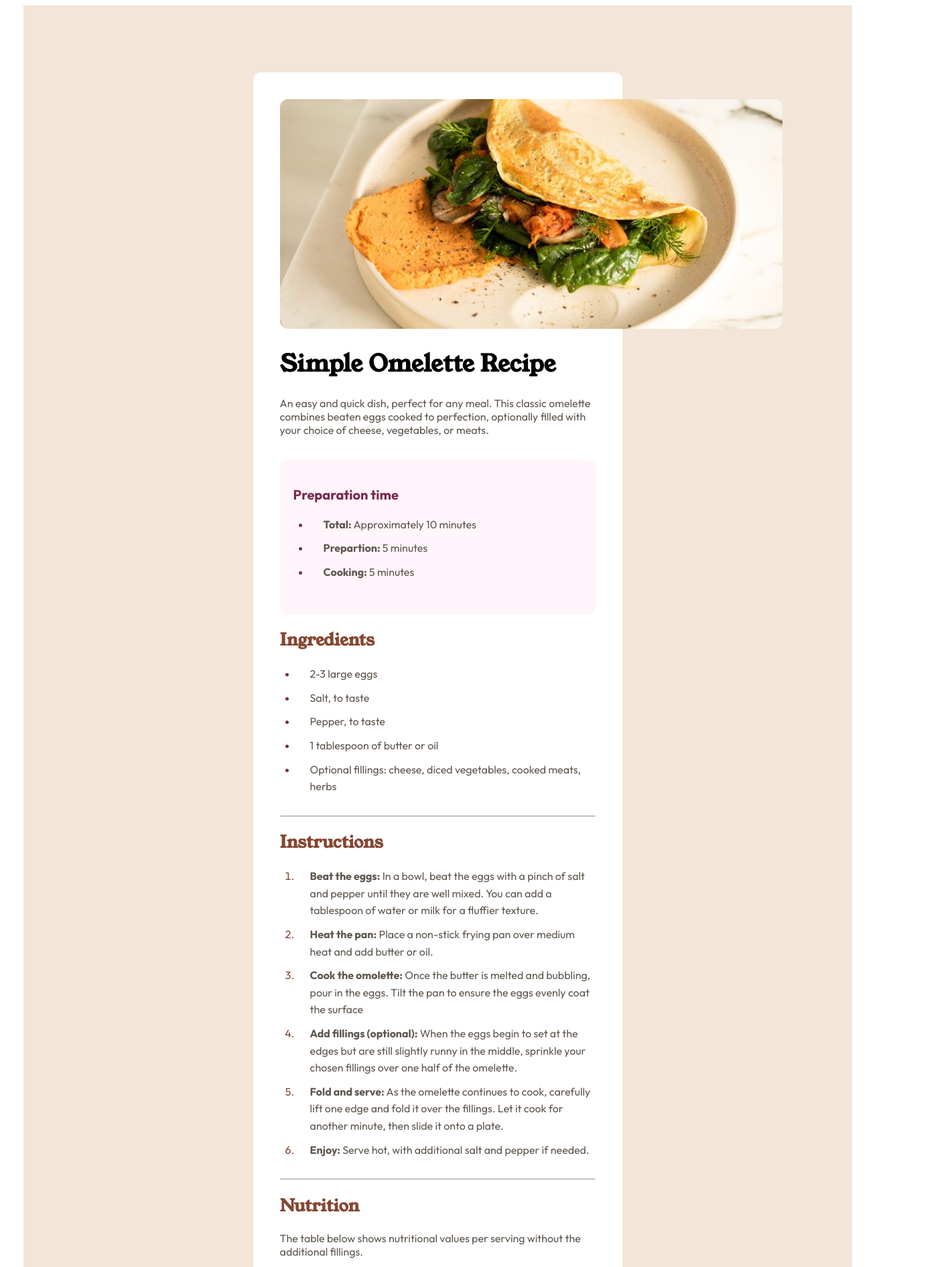
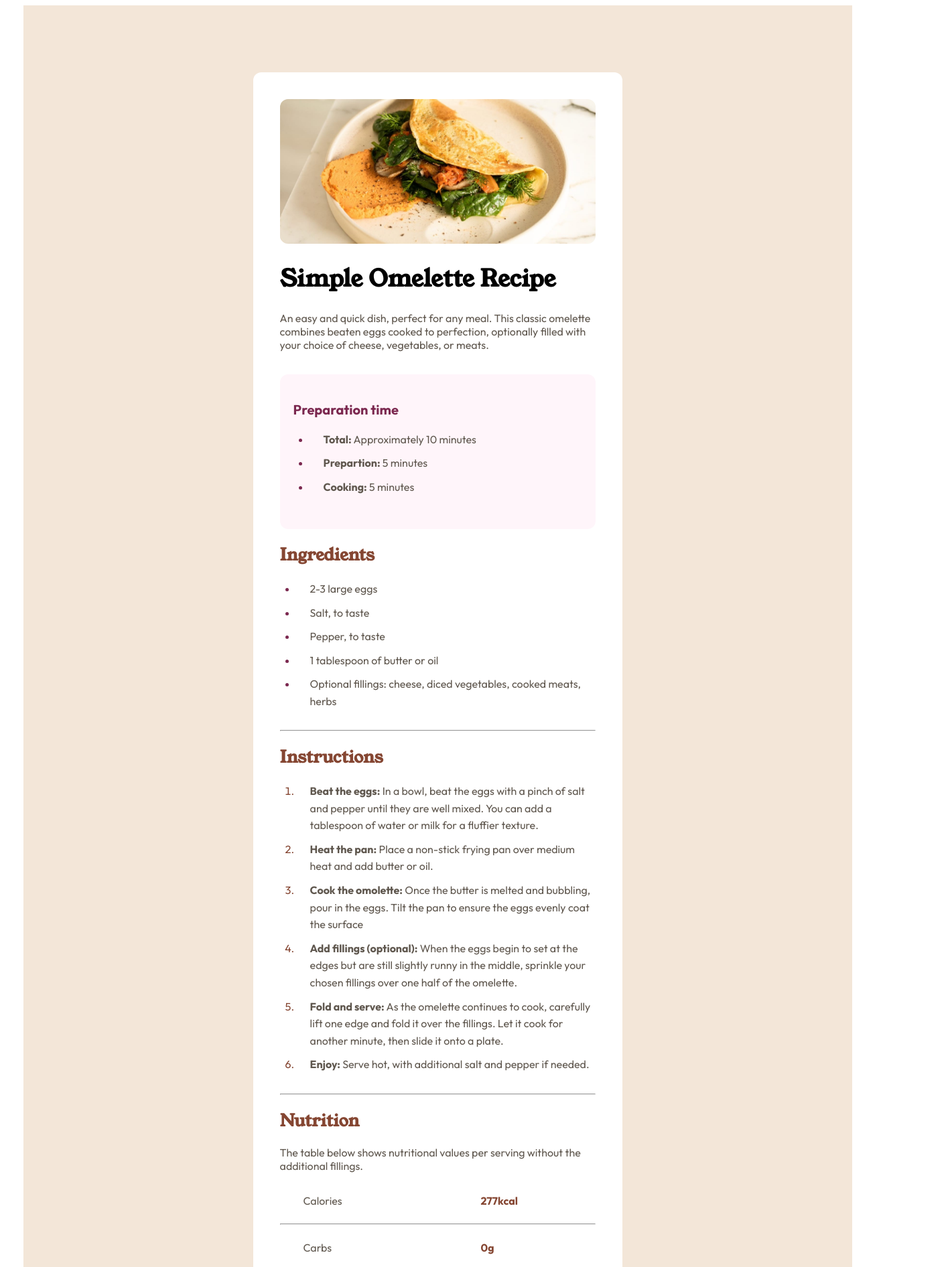
Before and after one commit to dhareymu/Recipe-challenge, a plain HTML site: page index.html in a window 1280 px wide. Shown: the top 1892 px of the page at 67% size, 1418 px wide, since content can reach past the window. Drawn offline with Linux system fonts and the light colour scheme.

Commit message:
Update styles.css

```diff
--- a/styles.css
+++ b/styles.css
@@ -18,7 +18,7 @@ body {
   max-width: 45.5%;
 }
 .image-omelette {
-  width: 750px;
+  width: 100%;
   border: solid;
   border-style: none;
   border-radius: 12px;
@@ -86,7 +86,7 @@ ol.list li {
 .nutrition-table {
   display: grid;
   grid-template-columns: 1fr 1fr;
-  width: 1000px;
+  width: 600px;
 }
 .nutrient {
   padding-left: 35px;
```
